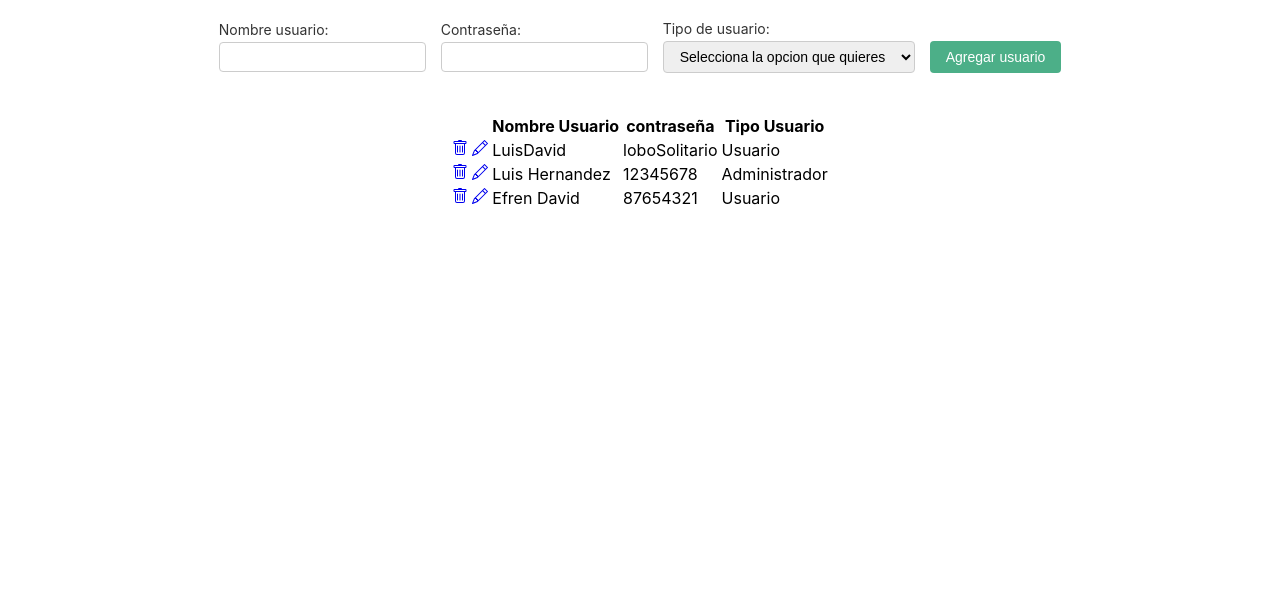
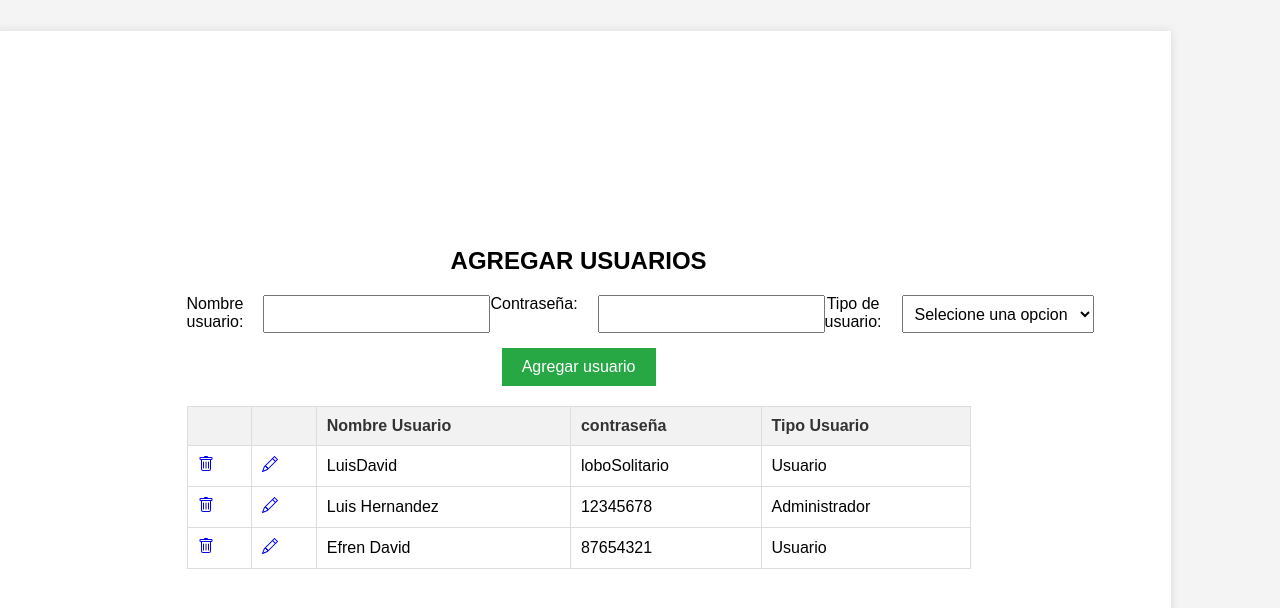
Before and after one commit to LuisPerezcx/UZACHI-FRONTEND, a React (Create React App) app: page / in a window 1280 px wide. Shown: the top 608 px of the page. Built offline with nearby package versions, Linux system fonts and the light colour scheme.

Commit message:
mmodificaciones

```diff
--- a/src/components/Usuario.jsx
+++ b/src/components/Usuario.jsx
@@ -3,6 +3,7 @@ import { useEffect,useState } from 'react'
 import { ArrowRight, Pencil, Trash } from 'react-bootstrap-icons';
 import { json, Link, useNavigate, useOutletContext } from 'react-router-dom';
 import './usuario.css';
+
 
     export const Usuario = () => {
     const [usuarios, setUsuarios] = useState([{
@@ -45,33 +46,23 @@ import './usuario.css';
     return(
     <>
 
-<div className="form-wrapper">
-  <div className="form-container">
-    <div className="form-group">
-      <label htmlFor="username">Nombre usuario:</label>
-      <input type="text" id="username" placeholder="" value={nombreUsuario} onChange={(event )=>{setNombreUsuario(event.target.value)}}/>
+<div class="container">
+    <h1>AGREGAR USUARIOS</h1>
+    <div class="form-group">
+        <label for="nombre">Nombre usuario:</label>
+        <input type="text" id="nombre" name="nombre"/>
+        <label for="contrasena">Contraseña:</label>
+        <input type="password" id="contrasena" name="contrasena"/>
+        <label for="tipo">Tipo de usuario:</label>
+        <select id="tipo" name="tipo">
+            <option value="" selected>Selecione una opcion</option>
+            <option value="Usuario">Usuario</option>
+            <option value="Administrador">Administrador</option>
+        </select>
     </div>
-    <div className="form-group">
-      <label htmlFor="password">Contraseña:</label>
-      <input type="password" id="password" placeholder="" value={contrasena} onChange={(event )=>{setContrasena(event.target.value);console.log(event.target.value)}}/>
-    </div>
-    <div className="form-group">
-      <label htmlFor="userType">Tipo de usuario:</label>
-      <select id="userType" value={tipoUsuario} onChange={(event )=>{setTipoUsuario(event.target.value)}}>
-      <option id='0'>Selecciona la opcion que quieres</option>
-        <option id='1'>Usuario</option>
-        <option id='2'>Administrador</option>
-      </select>
-    </div>
-    <div className="button-container">
-      <button type="submit" className="add-user-button">Agregar usuario</button>
-    </div>
-  </div>
-</div>
+    <button class="btn">Agregar usuario</button>
 
-
-
-<div className="form-wrapper">
+    <div className="form-wrapper">
   <div className="form-containertable">
 
     <table className='table table-striped table-hover'>
@@ -96,6 +87,9 @@ import './usuario.css';
     </table>
     </div>
     </div>
+    </div>
+
+
     </>)
 
 }
--- a/src/components/usuario.css
+++ b/src/components/usuario.css
@@ -1,59 +1,76 @@
-.form-wrapper {
+body {
+  font-family: Arial, sans-serif;
   display: flex;
   justify-content: center;
   align-items: center;
-    padding: 20px;
+  min-height: 100vh;
+  margin: 0;
+  background-color: #f4f4f4;
 }
 
-
-  .form-container {
-    display: flex;
-    gap: 15px;
-    align-items: center;
+.container {
+  text-align: center;
+  width: 60%;
+  background-color: #ffffff;
+  padding: 200px;
+  box-shadow: 0 0 10px rgba(0, 0, 0, 0.1);
 }
 
-  .form-containertable {
-    display: flex;
-    gap: 1000px;
-    align-items: center;
+h1 {
+  font-size: 24px;
+  margin-bottom: 20px;
 }
 
 .form-group {
   display: flex;
-    flex-direction: column;
+  justify-content: space-between;
+  margin-bottom: 15px;
 }
 
-  label {
-    font-size: 14px;
-    color: #333;
-    margin-bottom: 4px;
+.form-group label {
+  margin-right: 10px;
 }
 
-  input[type="text"],
-  input[type="password"],
-  select {
-    padding: 6px 12px;
-    font-size: 14px;
-    border: 1px solid #ccc;
-    border-radius: 4px;
+.form-group input, .form-group select {
+  flex: 1;
+  padding: 8px;
+  font-size: 16px;
+  margin-left: 10px;
 }
 
-  .button-container {
-    display: flex;
-    justify-content: center;
+.form-group select {
+  flex: 1;
+}
+
+.btn {
+  background-color: #28a745;
+  color: white;
+  padding: 10px 20px;
+  border: none;
+  cursor: pointer;
+  font-size: 16px;
+}
+
+table {
+  width: 100%;
+  border-collapse: collapse;
   margin-top: 20px;
 }
 
-  .add-user-button {
-    padding: 8px 16px;
-    font-size: 14px;
-    color: #fff;
-    background-color: #4caf88;
-    border: none;
-    border-radius: 4px;
-    cursor: pointer;
+table, th, td {
+  border: 1px solid #ddd;
+  padding: 10px;
+  text-align: left;
 }
 
-  .add-user-button:hover {
-    background-color: #43a076;
+th {
+  background-color: #f2f2f2;
+  color: #333;
 }
+
+.actions img {
+  width: 24px;
+  height: 24px;
+  cursor: pointer;
+  margin: 0 5px;
+}
```
Lines whose indentation alone changed are shown as unchanged.
